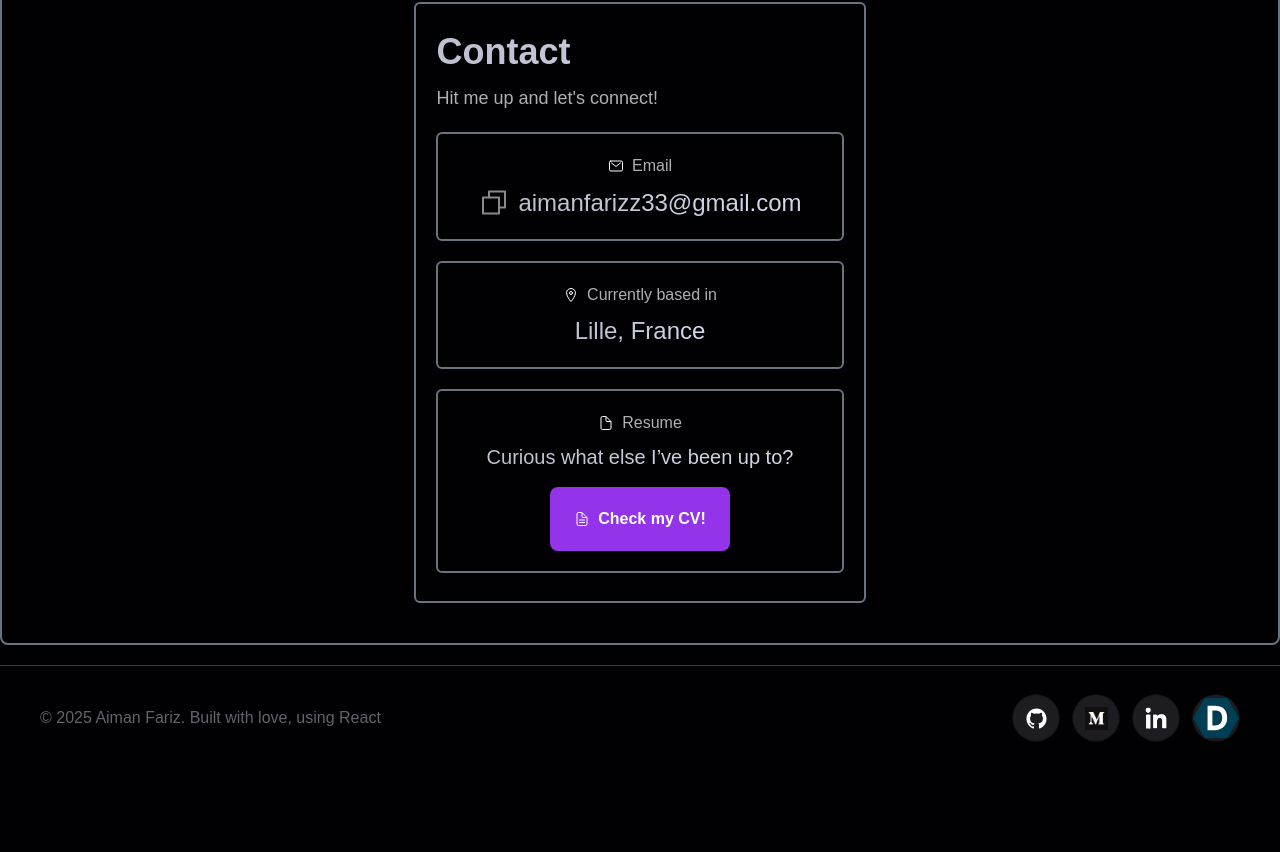
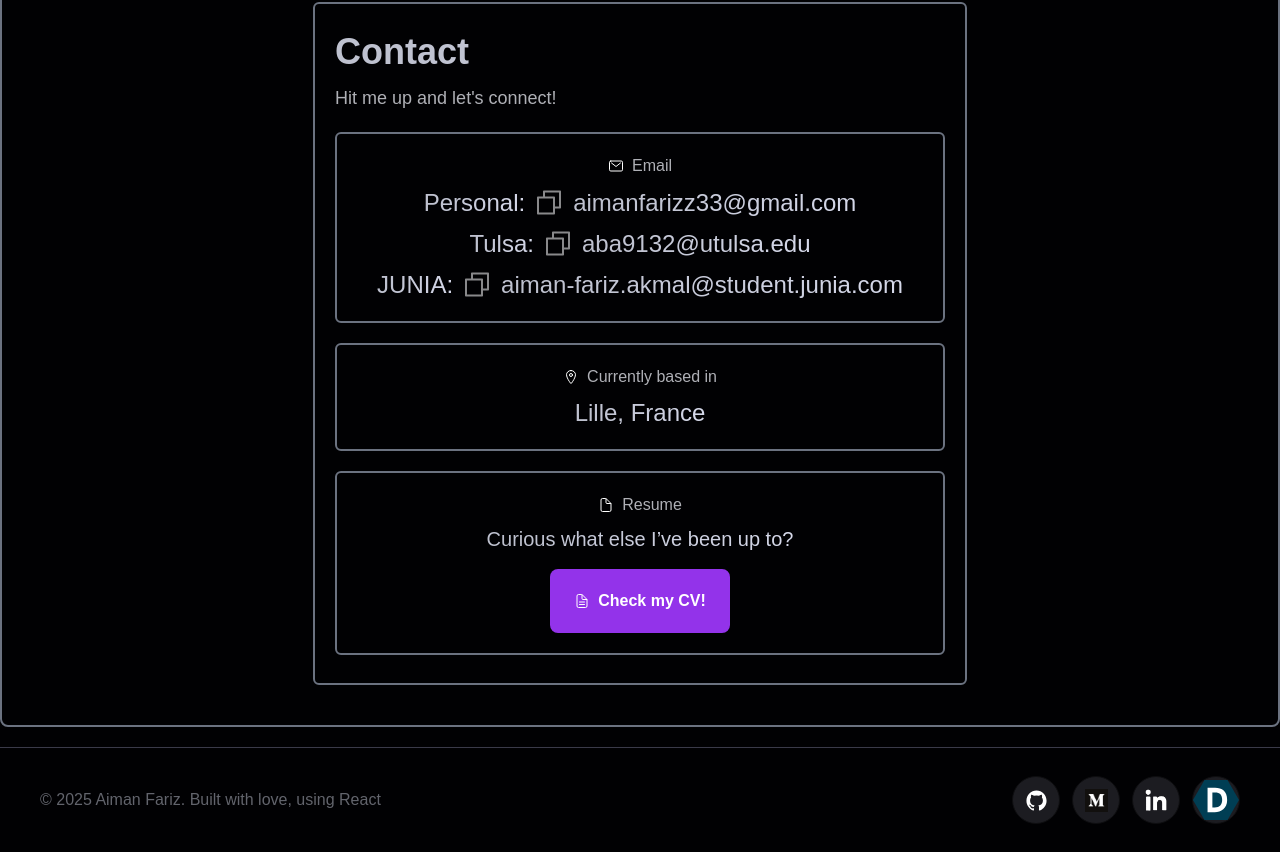
Before and after one commit to AimanFariz/online-portfolio, a React (Create React App) app: page / in a window 1280 px wide. Shown: the part 3330-4182 px from the top of the page. Before the commit the page ends 4100 px from the top, so only its background shows below. Built offline with nearby package versions, Linux system fonts and the light colour scheme; a web font is replaced by a local one.

Commit message:
added tulsa and junia emails

```diff
--- a/src/sections/Contact.jsx
+++ b/src/sections/Contact.jsx
@@ -1,22 +1,34 @@
 import {useState } from 'react';
 
 const Contact = () => {
-  // const formRef = useRef();
-  // const [loading, setLoading] = useState(false);
 
-  // const [form, setForm] = useState({ name: '', email: '', message: '' });
+  const [hasCopiedPersonal, setHasCopiedPersonal] = useState(false);
+  const [hasCopiedTulsa, setHasCopiedTulsa] = useState(false);
+  const [hasCopiedJunia, setHasCopiedJunia] = useState(false);
 
-  // const handleChange = ({ target: { name, value } }) => {
-  //   setForm({ ...form, [name]: value });
-  // };
-  const [hasCopied, setHasCopied] = useState(false);
 
-  const handleCopy = () => {
-    navigator.clipboard.writeText('aba9132@utulsa.edu');
-    setHasCopied(true);
+  const handleCopyPersonal = () => {
+    navigator.clipboard.writeText('aimanfarizz33@gmail.com');
+    setHasCopiedPersonal(true);
 
     setTimeout(() => {
-      setHasCopied(false);
+      setHasCopiedPersonal(false);
+    }, 2000);
+  };
+  const handleCopyJunia = () => {
+    navigator.clipboard.writeText('aiman-fariz.akmal@student.junia.com');
+    setHasCopiedJunia(true);
+
+    setTimeout(() => {
+      setHasCopiedJunia(false);
+    }, 2000);
+  };
+  const handleCopyTulsa = () => {
+    navigator.clipboard.writeText('aba9132@utulsa.edu');
+    setHasCopiedTulsa(true);
+
+    setTimeout(() => {
+      setHasCopiedTulsa(false);
     }, 2000);
   };
   return (
@@ -33,9 +45,20 @@ const Contact = () => {
             <ion-icon name="mail-outline"></ion-icon>
             <p className="grid-subtext text-center">Email</p>
             </div>
-              <div className="copy-container" onClick={handleCopy}>
-                <img src={hasCopied ? 'assets/tick.svg' : 'assets/copy.svg'} alt="copy" />
+              <div className="copy-container" onClick={handleCopyPersonal}>
+                <p className='lg:text-2xl md:text-xl font-medium text-gray_gradient'>Personal:</p>
+                <img src={hasCopiedPersonal ? 'assets/tick.svg' : 'assets/copy.svg'} alt="copy" />
                 <p className="lg:text-2xl md:text-xl font-medium text-gray_gradient">aimanfarizz33@gmail.com</p>
+              </div>
+              <div className="copy-container" onClick={handleCopyTulsa}>
+                <p className='lg:text-2xl md:text-xl font-medium text-gray_gradient'>Tulsa:</p>
+                <img src={hasCopiedTulsa ? 'assets/tick.svg' : 'assets/copy.svg'} alt="copy" />
+                <p className="lg:text-2xl md:text-xl font-medium text-gray_gradient">aba9132@utulsa.edu</p>
+              </div>
+              <div className="copy-container" onClick={handleCopyJunia}>
+                <p className='lg:text-2xl md:text-xl font-medium text-gray_gradient'>JUNIA:</p>
+                <img src={hasCopiedJunia ? 'assets/tick.svg' : 'assets/copy.svg'} alt="copy" />
+                <p className="lg:text-2xl md:text-xl font-medium text-gray_gradient">aiman-fariz.akmal@student.junia.com</p>
               </div>
             </div>
           </div>
```
